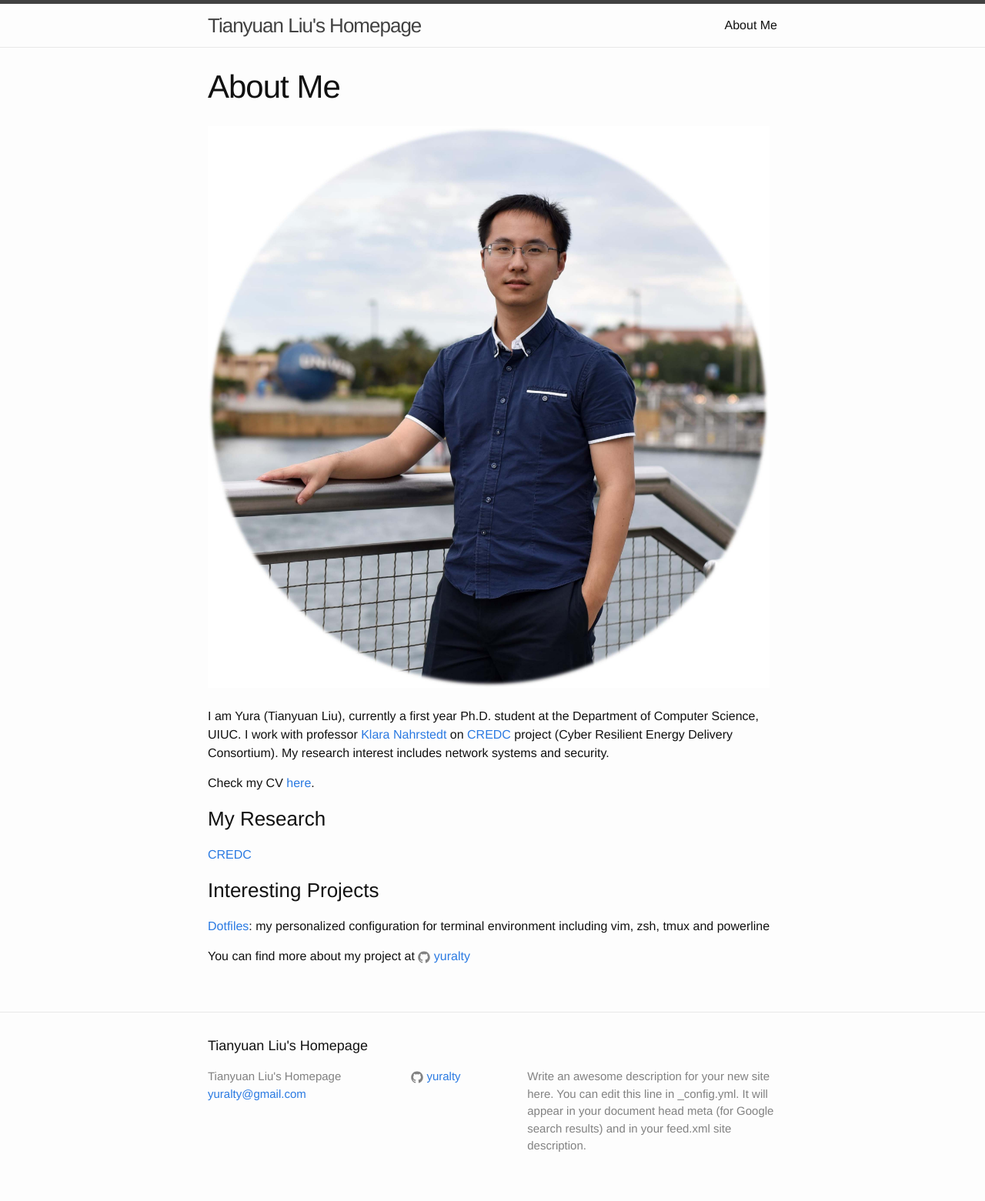
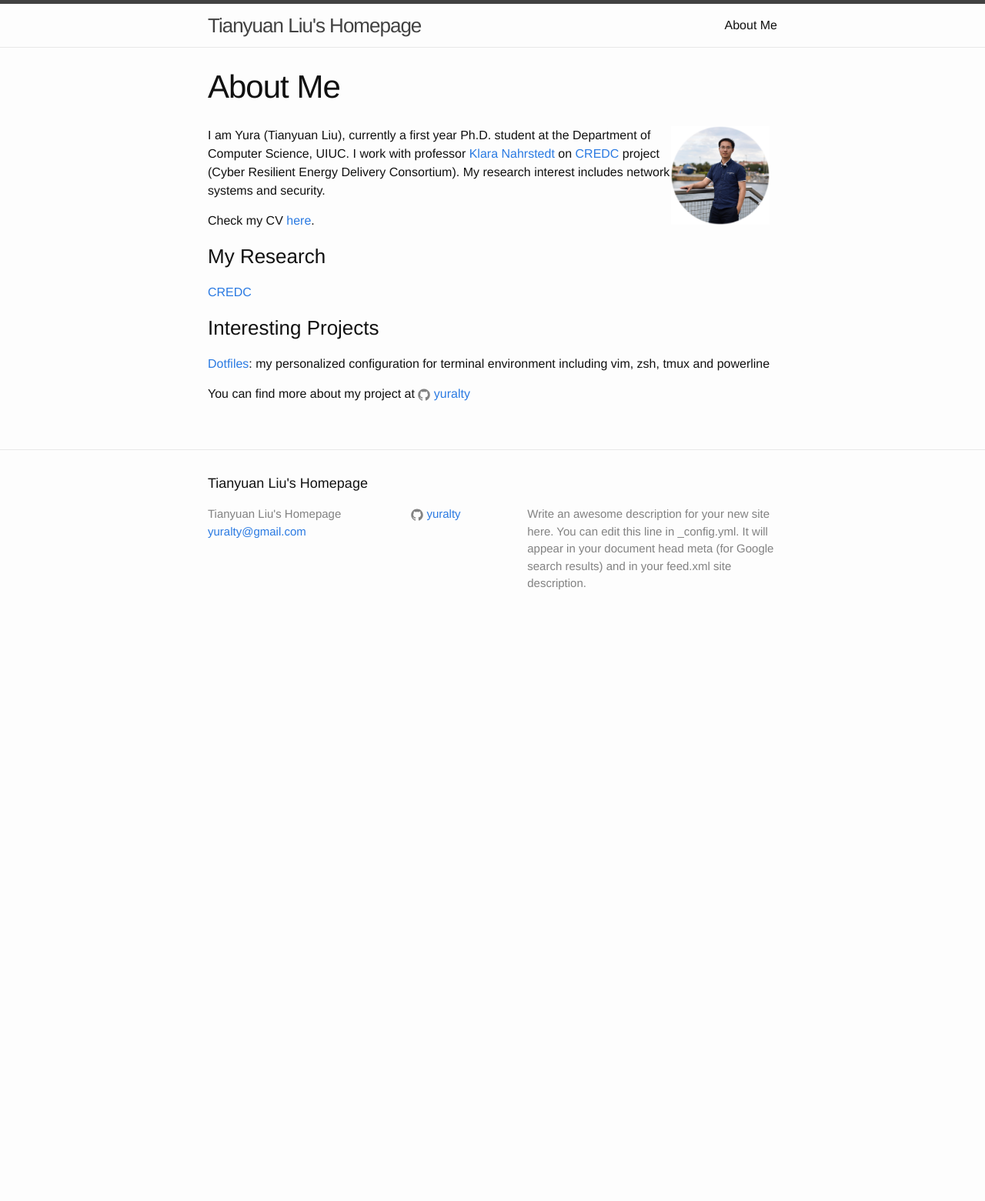
Before and after one commit to yuralty/yuralty.github.io, a Jekyll site: the page built from about.md, in a window 1280 px wide. Shown: the whole page at 77% size. Built offline with Jekyll 4.4.1, drawn with Linux system fonts in a browser that asks for light colours; after the commit the page ends 900 px from its top, so only the background shows below that.

Commit message:
adjust size

```diff
--- a/about.md
+++ b/about.md
@@ -4,7 +4,7 @@ title: About Me
 permalink: /about/
 ---
 
-<div style="float:right;margin:0 10px 10px 0" markdown="1">
+<div style="width:128px;height:128px;float:right;margin:0 10px 10px 0" markdown="1">
 ![profile]({{ site.url }}/assets/profile.jpg)
 </div>
 
```
Also changed, not shown: assets/profile.jpg.
